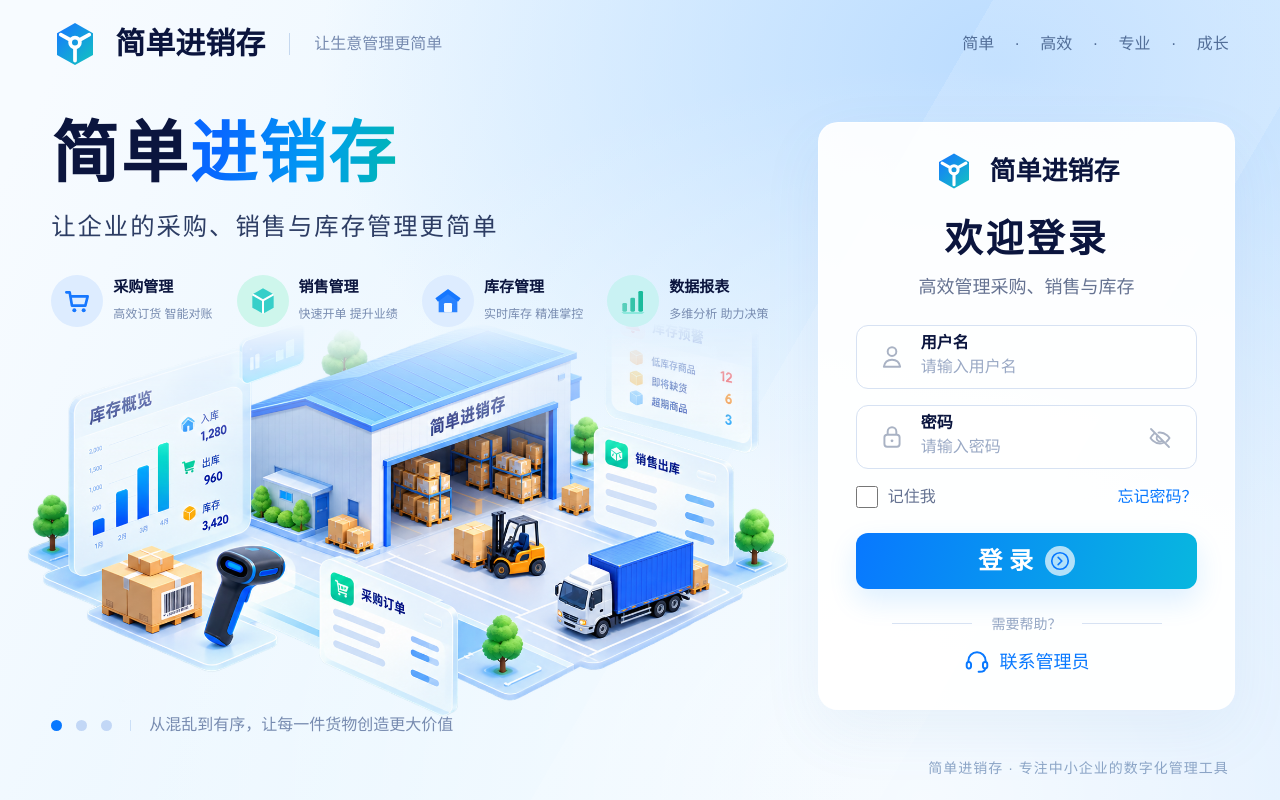
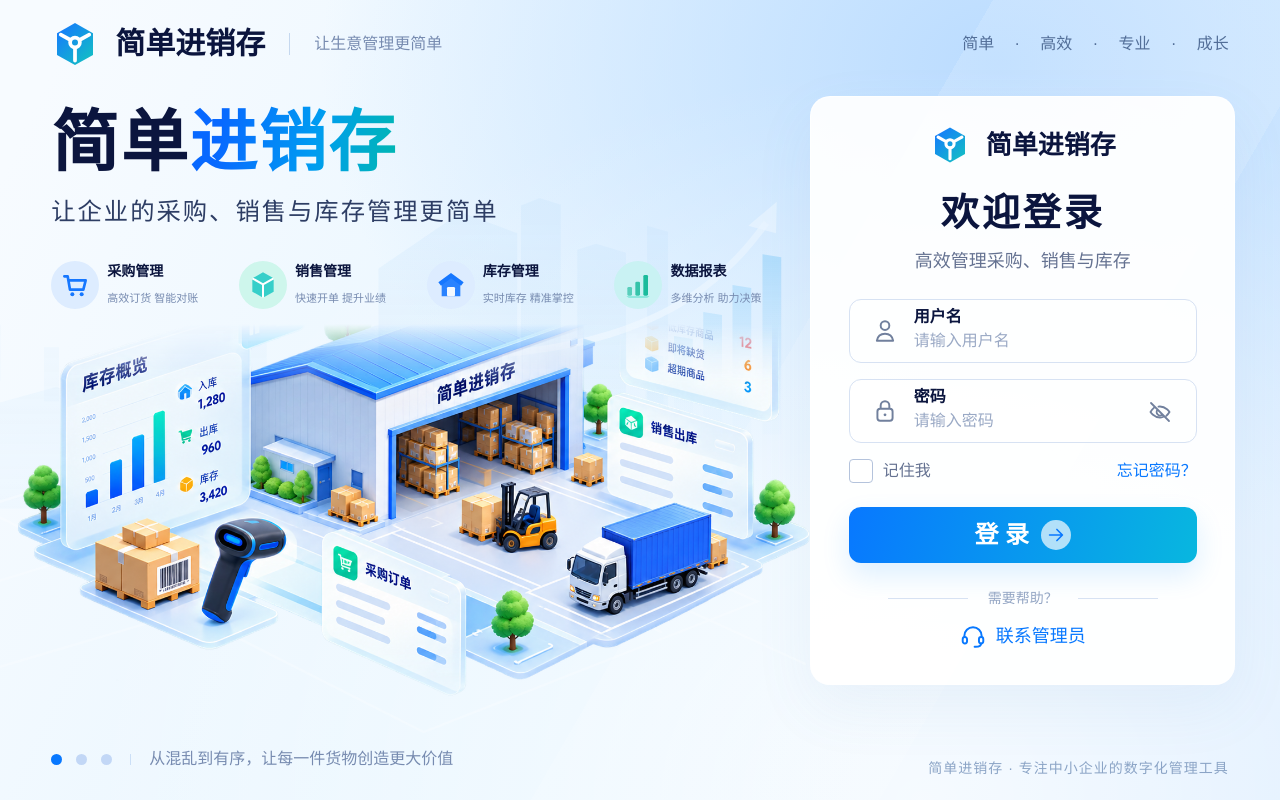
Before and after one commit to EziosWJ/simple-inventory, a React (Vite) app in the folder web/: page /login in a window 1280 px wide. Built offline with nearby package versions, Linux system fonts and the light colour scheme.

Commit message:
fix(web): align login composition with design reference

```diff
--- a/web/src/pages/login.css
+++ b/web/src/pages/login.css
@@ -28,15 +28,16 @@
 .login-brand img { flex-shrink: 0; }
 .login-tagline { margin-left: 24px; padding-left: 24px; border-left: 1px solid #c5d8ef; font-size: 16px; color: var(--login-muted); }
 .login-values { color: #526e98; font-size: 16px; word-spacing: 16px; }
-.login-content { display: grid; grid-template-columns: minmax(0, 1.78fr) minmax(0, 1fr); flex: 1; gap: 24px; padding: 24px 3.5% 0 4%; }
+.login-content { display: grid; grid-template-columns: minmax(0, 1fr) min(33.2vw, 555px); flex: 1; gap: 24px; padding: 24px 3.5% 0 4%; }
 .login-hero { position: relative; min-width: 0; display: flex; flex-direction: column; }
-.login-hero-copy { position: relative; z-index: 2; padding-top: 16px; }
-.login-hero h1 { margin: 0; font-size: clamp(54px, 5.25vw, 88px); font-weight: 800; line-height: 1.25; letter-spacing: 2px; }
+.login-hero-copy { position: relative; z-index: 2; padding-top: 8px; }
+.login-hero::before { content: ""; position: absolute; inset: -10px -20px -60px -70px; background: url("/login/svg/warehouse-backdrop.svg") center / 100% 100% no-repeat; opacity: .45; pointer-events: none; }
+.login-hero h1 { margin: 0; font-size: clamp(54px, 5.25vw, 88px); font-weight: 800; line-height: 1.15; letter-spacing: 2px; }
 .login-hero h1 span { color: var(--login-blue); background: linear-gradient(100deg, #0868ff 15%, #009cf1 60%, #00b8b0); background-clip: text; -webkit-text-fill-color: transparent; }
 .login-hero-subtitle { margin: 12px 0 28px; font-size: clamp(20px, 1.9vw, 32px); line-height: 1.6; letter-spacing: 2px; color: #2d3d64; }
-.login-features { display: flex; flex-wrap: wrap; list-style: none; padding: 0; margin: 0; gap: 18px 24px; }
-.login-features li { display: flex; align-items: center; gap: 10px; }
-.login-features img { width: 52px; height: 52px; flex-shrink: 0; padding: 10px; border-radius: 50%; background: #ddecff; }
+.login-features { display: flex; flex-wrap: wrap; list-style: none; padding: 0; margin: 0; gap: 18px 28px; }
+.login-features li { display: flex; align-items: center; gap: 10px; min-width: 164px; }
+.login-features img { width: 56px; height: 56px; flex-shrink: 0; padding: 10px; border-radius: 50%; background: #ddecff; }
 .login-features li:nth-child(2) img { background: #cef6ec; }
 .login-features li:nth-child(4) img { background: #c9f2f3; }
 .login-features p { margin: 0 0 4px; font-size: 15px; font-weight: 700; }
@@ -46,7 +47,7 @@
 .login-caption-dots { display: flex; gap: 14px; padding-right: 18px; border-right: 1px solid #cbdff7; }
 .login-caption-dots i { width: 11px; height: 11px; border-radius: 50%; background: #c2d7f6; }
 .login-caption-dots i:first-child { background: var(--login-blue); }
-.login-panel { display: flex; align-items: center; min-width: 0; }
+.login-panel { display: flex; align-items: flex-start; min-width: 0; }
 .login-card { width: 100%; padding: 46px 8.8% 38px; border: 1px solid #ffffffbf; border-radius: 20px; background: #ffffffed; box-shadow: 0 22px 60px #558fc314; }
 .login-card > .login-brand { justify-content: center; font-size: 30px; }
 .login-card-heading { margin: 38px 0 30px; text-align: center; }
@@ -56,17 +57,18 @@
 .login-input-wrap { position: relative; height: 72px; border: 1px solid var(--login-line); border-radius: 12px; background: #ffffff45; transition: border-color .15s, box-shadow .15s; }
 .login-input-wrap:focus-within { border-color: var(--login-blue); box-shadow: 0 0 0 3px #0878ff18; }
 .login-input-wrap:has([aria-invalid="true"]) { border-color: var(--color-error); }
-.login-input-icon { position: absolute; left: 22px; top: 22px; opacity: .6; }
+.login-input-icon { position: absolute; left: 22px; top: 22px; opacity: 1; }
 .login-input-wrap label { position: absolute; left: 64px; top: 10px; font-size: 16px; font-weight: 600; cursor: text; }
 .login-page .login-input { position: absolute; inset: 0; width: 100%; height: 100%; padding: 34px 20px 8px 64px; border: 0; background: transparent; border-radius: 12px; font-size: 16px; line-height: 24px; color: var(--login-ink); box-shadow: none; }
 .login-page .login-input::placeholder { color: #9aa9c5; }
 .login-page .login-password-input { padding-right: 54px; }
 .login-input-wrap label { z-index: 1; }
-.login-password-toggle { position: absolute; right: 14px; top: 14px; display: grid; place-items: center; width: 44px; height: 44px; border-radius: 8px; opacity: .6; }
+.login-password-toggle { position: absolute; right: 14px; top: 14px; display: grid; place-items: center; width: 44px; height: 44px; border-radius: 8px; opacity: 1; }
 .login-password-toggle:hover { background: #e9f3ff; opacity: 1; }
 .login-form-options { display: flex; align-items: center; justify-content: space-between; gap: 12px; font-size: 16px; }
 .login-remember { display: inline-flex; align-items: center; gap: 10px; color: #657291; cursor: pointer; }
-.login-remember input { width: 22px; height: 22px; }
+.login-remember input { appearance: none; width: 24px; height: 24px; border: 1px solid #b4c3dc; border-radius: 4px; background: #fff; cursor: pointer; }
+.login-remember input:checked { border-color: var(--login-blue); background: var(--login-blue) url("/login/svg/auth/checkbox.svg") center / 30px 30px no-repeat; }
 .login-text-button { color: var(--login-blue); border-radius: 4px; line-height: 1.5; }
 .login-text-button:hover { color: #005ec9; text-decoration: underline; }
 .login-page button:focus-visible, .login-page input[type="checkbox"]:focus-visible { outline: 3px solid var(--login-blue); outline-offset: 4px; }
@@ -85,7 +87,7 @@
 .login-footer { margin: 0; padding: 28px 4% 32px; text-align: right; font-size: 14px; letter-spacing: 1px; color: #8ba4c6; }
 @media (min-width: 1600px) {
   .login-content { padding-top: 24px; }
-  .login-hero-copy { padding-top: 20px; }
+  .login-hero-copy { padding-top: 8px; }
   .login-hero-subtitle { margin-bottom: 28px; }
   .login-card { padding-top: 46px; padding-bottom: 42px; }
   .login-card-heading { margin-top: 42px; margin-bottom: 32px; }
@@ -109,7 +111,7 @@
   .login-header .login-brand img { width: 40px; height: 40px; }
   .login-tagline, .login-values, .login-hero { display: none; }
   .login-content { display: flex; justify-content: center; padding: 20px 24px; }
-  .login-panel { width: 100%; max-width: 480px; }
+  .login-panel { width: 100%; max-width: 480px; align-items: center; }
   .login-card { padding: 36px 32px; }
   .login-card > .login-brand { display: none; }
   .login-card-heading { margin: 0 0 32px; }
@@ -132,9 +134,9 @@
 /* 桌面主视觉使用定位，避免透明 PNG 的外边距撑高页面。 */
 @media (min-width: 992px) {
   .login-content { flex: none; height: calc(100svh - 180px); min-height: 580px; }
-  .login-warehouse { position: absolute; left: -30px; bottom: -40px; width: calc(100% + 30px); height: auto; margin: 0; object-position: center bottom; mask-image: linear-gradient(to bottom, transparent 22%, #000 45%); z-index: 0; }
+  .login-warehouse { position: absolute; left: -40px; top: 58px; width: min(calc(100% + 70px), 1060px); height: auto; margin: 0; mask-image: linear-gradient(to bottom, transparent 18%, #000 34%, #000 82%, transparent 98%); z-index: 0; }
   .login-footer { height: 80px; line-height: 20px; }
-  .login-hero-caption { position: relative; z-index: 2; }
+  .login-hero-caption { position: absolute; left: 0; bottom: -34px; z-index: 2; }
 }
 @media (min-width: 992px) and (max-height: 820px) {
   .login-header { padding-top: 20px; padding-bottom: 20px; }
@@ -153,9 +155,18 @@
   .login-password-toggle { top: 10px; }
   .login-page .login-submit { height: 56px; }
   .login-support { margin-top: 24px; }
+  .login-warehouse { --hero-clearance: clamp(170px, 13vw, 220px); mask-image: linear-gradient(to bottom, transparent var(--hero-clearance), #000 calc(var(--hero-clearance) + 60px), #000 82%, transparent 98%); }
   .login-footer { height: 64px; padding-top: 24px; padding-bottom: 24px; line-height: 16px; }
 }
 
 @media (min-width: 992px) and (max-width: 1279px) {
-  .login-warehouse { bottom: 14px; height: calc(100% - 300px); mask-image: none; }
+  .login-warehouse { top: 240px; left: -30px; width: calc(100% + 40px); height: calc(100% - 280px); mask-image: none; }
 }
+
+@media (min-width: 1280px) and (max-width: 1439px) {
+  .login-features { display: grid; grid-template-columns: repeat(4, minmax(0, 1fr)); gap: 16px; }
+  .login-features li { min-width: 0; gap: 8px; }
+  .login-features img { width: 48px; height: 48px; padding: 8px; }
+  .login-features p { font-size: 14px; }
+  .login-features span { font-size: 11px; }
+}
```
Also changed, not shown: web/design-system/pages/login.md (+1 -1 lines), web/public/login/svg/auth/arrow-right.svg, web/public/login/svg/warehouse-backdrop.svg (added).
